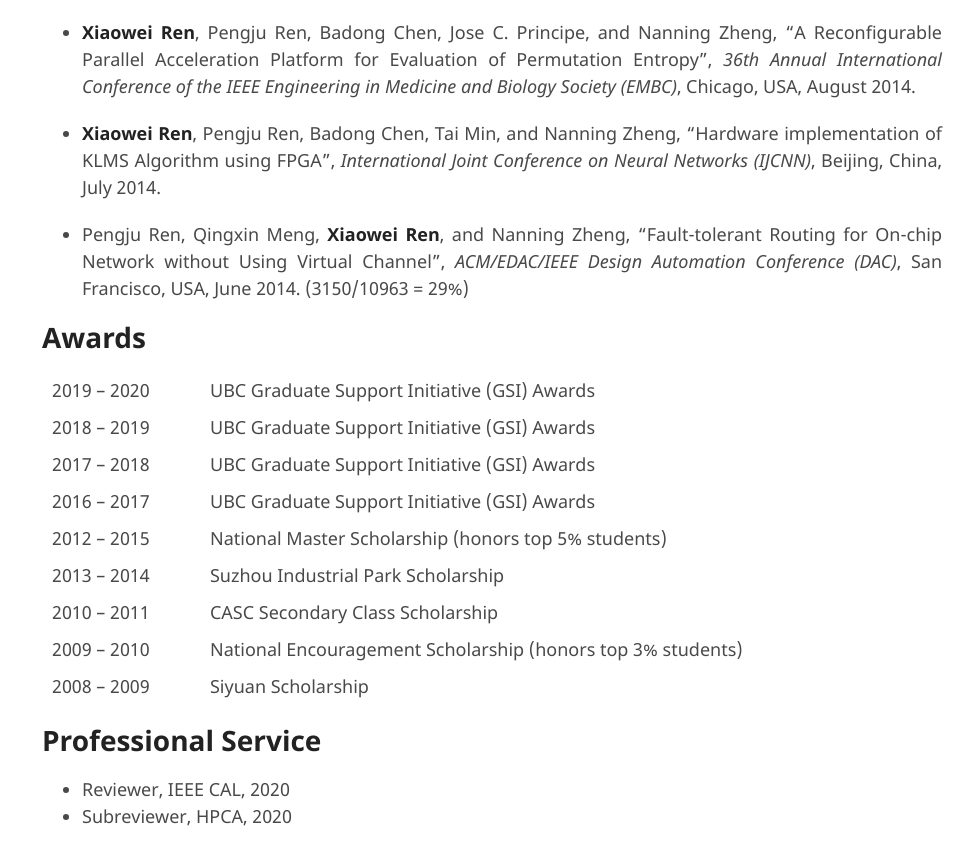
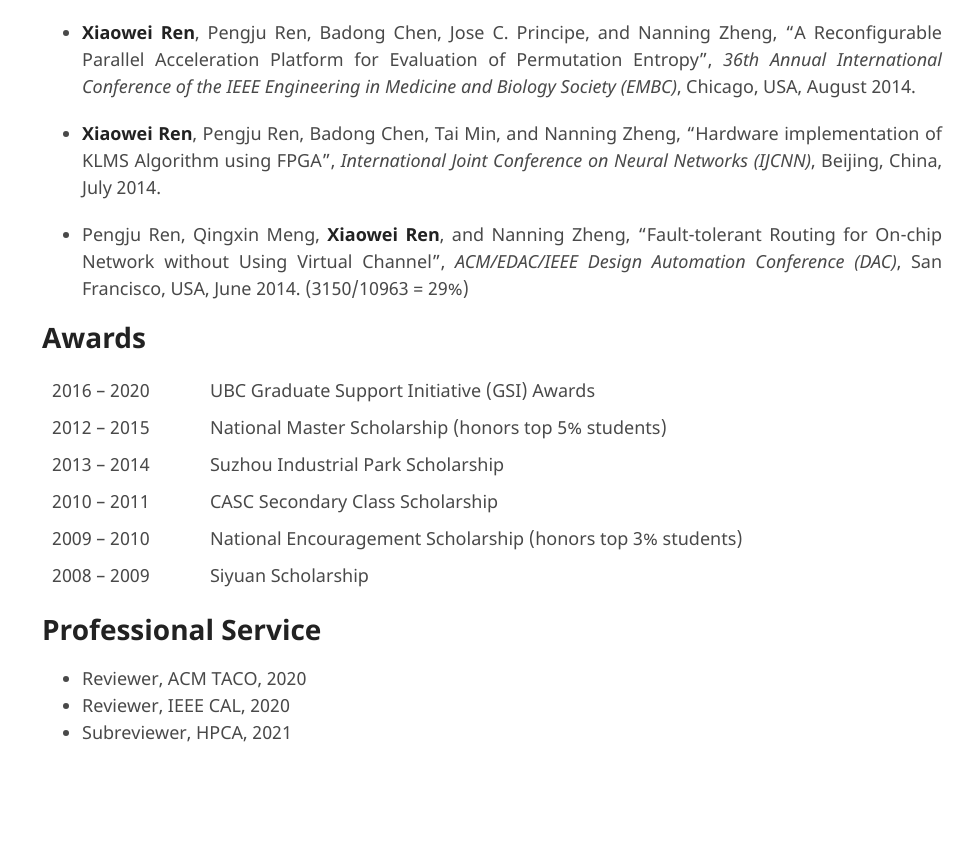
Before and after one commit to ericrxw/xiaoweiren, a Jekyll site: the page built from index.md, in a window 1280 px wide and 900 px high, scrolled down 1568 px. Shown: the top 865 px of the window, without its empty margins (316-1280 px from the left). Built offline with Jekyll 4.4.1, drawn with Linux system fonts in a browser that asks for light colours; our own code applies the rules of GitHub Pages for plain Markdown files; the repository's description, which GitHub fills in, is left out; after the commit the page ends 2384 px from its top, so only the background shows below that.

Commit message:
update review experience

```diff
--- a/index.md
+++ b/index.md
@@ -41,10 +41,7 @@ Email: xiaowei@ece.ubc.ca
 
 # Awards
 
-|2019 -- 2020 | UBC Graduate Support Initiative (GSI) Awards                |
-|2018 -- 2019 | UBC Graduate Support Initiative (GSI) Awards                |
-|2017 -- 2018 | UBC Graduate Support Initiative (GSI) Awards                |
-|2016 -- 2017 | UBC Graduate Support Initiative (GSI) Awards                |
+|2016 -- 2020 | UBC Graduate Support Initiative (GSI) Awards                |
 |2012 -- 2015 | National Master Scholarship (honors top 5% students)        |
 |2013 -- 2014 | Suzhou Industrial Park Scholarship                          |
 |2010 -- 2011 | CASC Secondary Class Scholarship                            |
@@ -53,5 +50,6 @@ Email: xiaowei@ece.ubc.ca
 
 # Professional Service
 
+* Reviewer, ACM TACO, 2020
 * Reviewer, IEEE CAL, 2020
-* Subreviewer, HPCA, 2020
+* Subreviewer, HPCA, 2021
```
Also changed, not shown: 1 other file.
